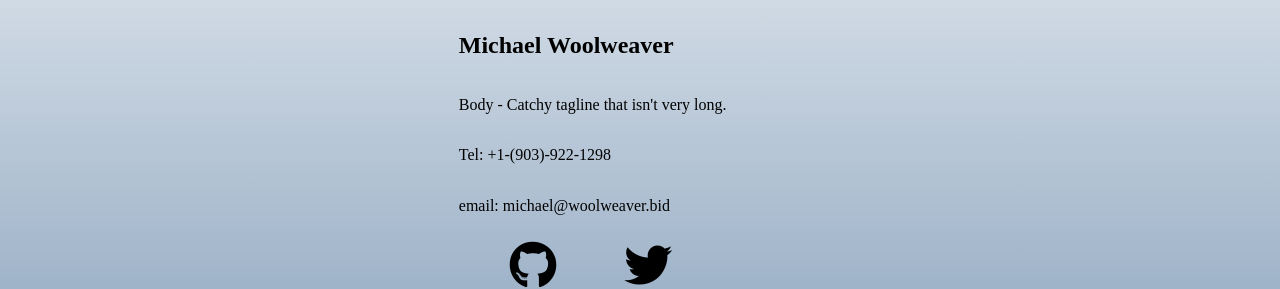
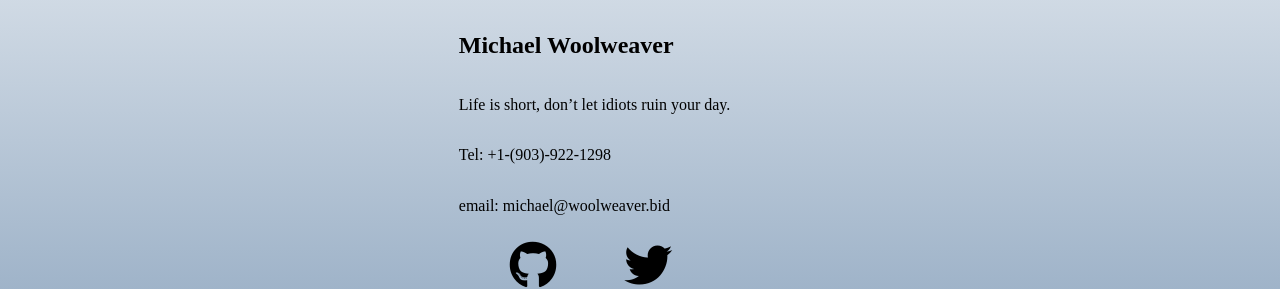
Before and after one commit to mwoolweaver/contigo, a Jekyll site: the page built from index.html, in a window 1280 px wide. Shown: the part 282-571 px from the top of the page. Built offline with Jekyll 4.4.1, drawn with Linux system fonts in a browser that asks for light colours; nearby versions of some CDN libraries.

Commit message:
Update index.html

```diff
--- a/index.html
+++ b/index.html
@@ -7,7 +7,7 @@ layout: default
         <h2>Michael Woolweaver</h2>
     </header>
     <body>
-        <p>Body - Catchy tagline that isn't very long.</p>
+        <p>Life is short, don’t let idiots ruin your day.</p>
         <p>Tel: +1-(903)-922-1298</p>
         <p>email: michael@woolweaver.bid</p>
     </body>
```
